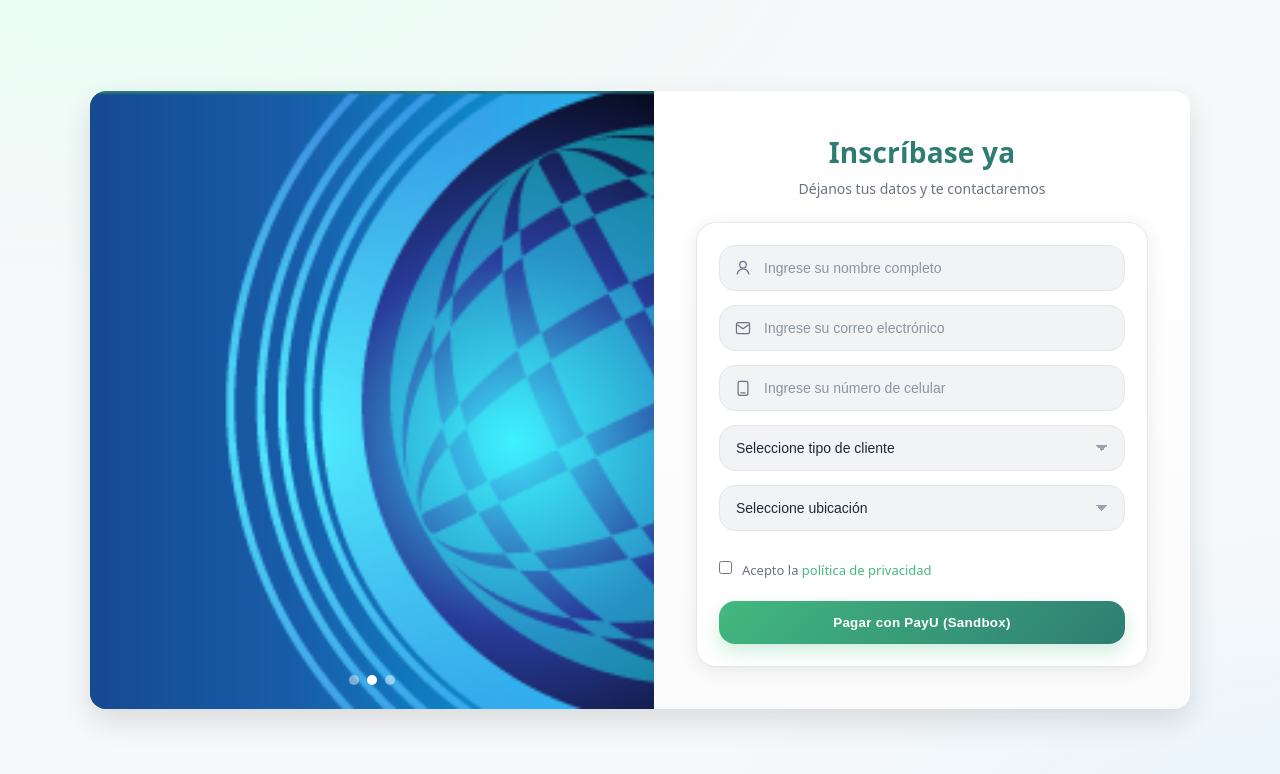
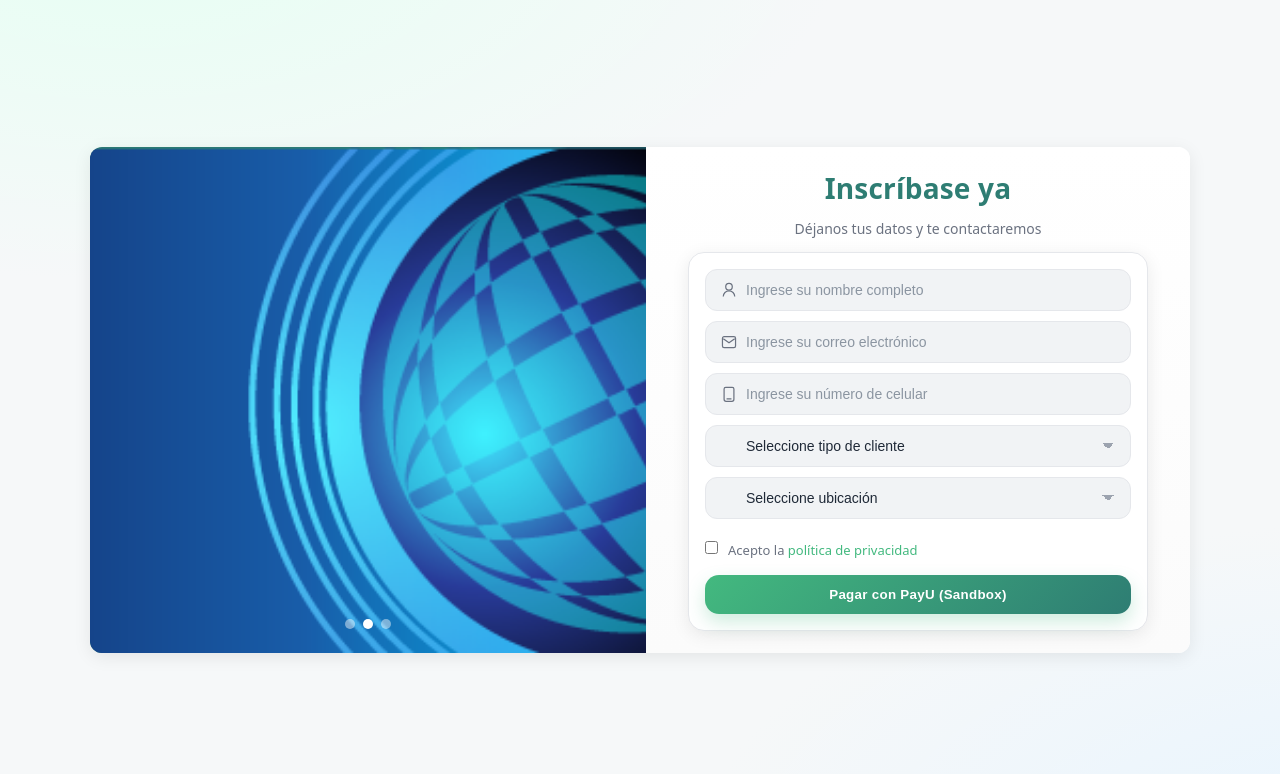
Before and after one commit to desarrollo-prog/formulario, a plain HTML site: page index.html in a window 1280 px wide. Drawn offline with nearby package versions, Linux system fonts and the light colour scheme.

Commit message:
cambio 23

```diff
--- a/script.js
+++ b/script.js
@@ -149,7 +149,15 @@ document.addEventListener('DOMContentLoaded', () => {
         return;
       }
 
-      // Validación nativa del formulario
+      // ✅ Pol&iacute;tica de privacidad obligatoria (doble validación UX)
+      const chkPolitica = document.getElementById('politica');
+      if (chkPolitica && !chkPolitica.checked) {
+        alert('Debes aceptar la política de privacidad para continuar.');
+        chkPolitica.focus();
+        return;
+      }
+
+      // Validación nativa del formulario (incluye required del checkbox)
       const form = document.getElementById('formulario');
       if (form && !form.reportValidity()) return;
 
--- a/style.css
+++ b/style.css
@@ -182,3 +182,45 @@ button[disabled]{ opacity:.6; cursor:not-allowed; filter:grayscale(.2); }
   .row{ flex-direction:column; gap:0; }
   input[type="text"], input[type="email"], input[type="tel"], select{ margin-bottom:12px; }
 }
+
+
+
+
+
+/* ===== Overrides para compactar altura ===== */
+body{ padding:16px 12px; }
+
+.container{ border-radius:12px; box-shadow: var(--shadow-md); }
+
+.left{
+  min-height:320px;         /* antes ~460px */
+  padding:28px;             /* antes 56px */
+}
+.right{ padding:22px; }
+.right h2{ margin:0 0 6px; }
+.right .sub{ margin:6px 0 14px; }
+
+form{ padding:16px; border-radius:16px; }
+
+.row{ gap:8px; }
+
+input[type="text"],
+input[type="email"],
+input[type="tel"],
+select{
+  padding:12px 14px 12px 40px;  /* era 14px/44px */
+  margin-bottom:10px;           /* era 14px */
+  border-radius:12px;           /* era 16px */
+  font-size:14px;
+}
+
+#campoEmpresa.mostrar{ max-height:90px; }
+
+.precio{ margin:4px 0 12px; }
+
+.checkbox{ margin:8px 0 16px; }
+
+button{
+  padding:12px 18px;
+  border-radius:14px;
+}
```
